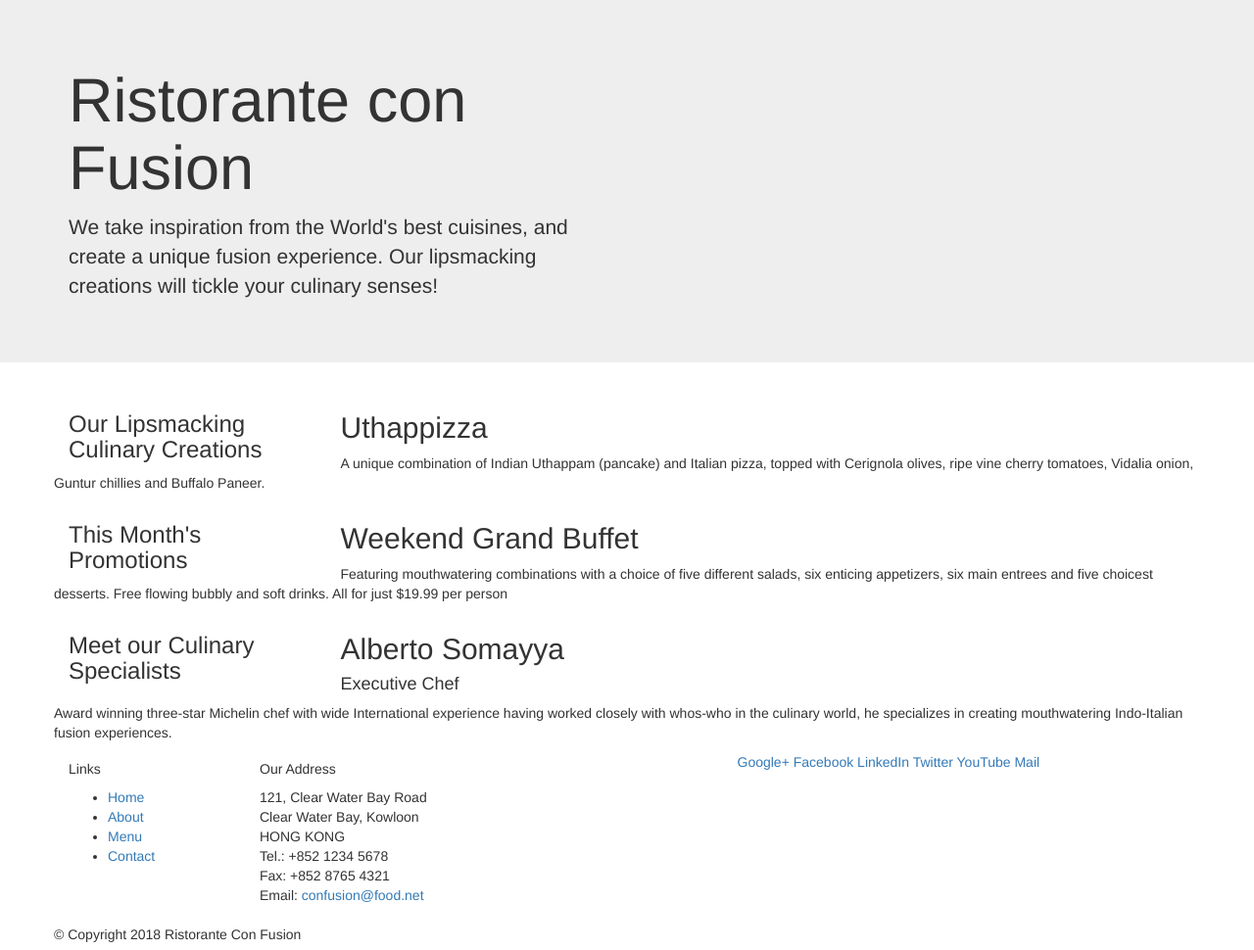
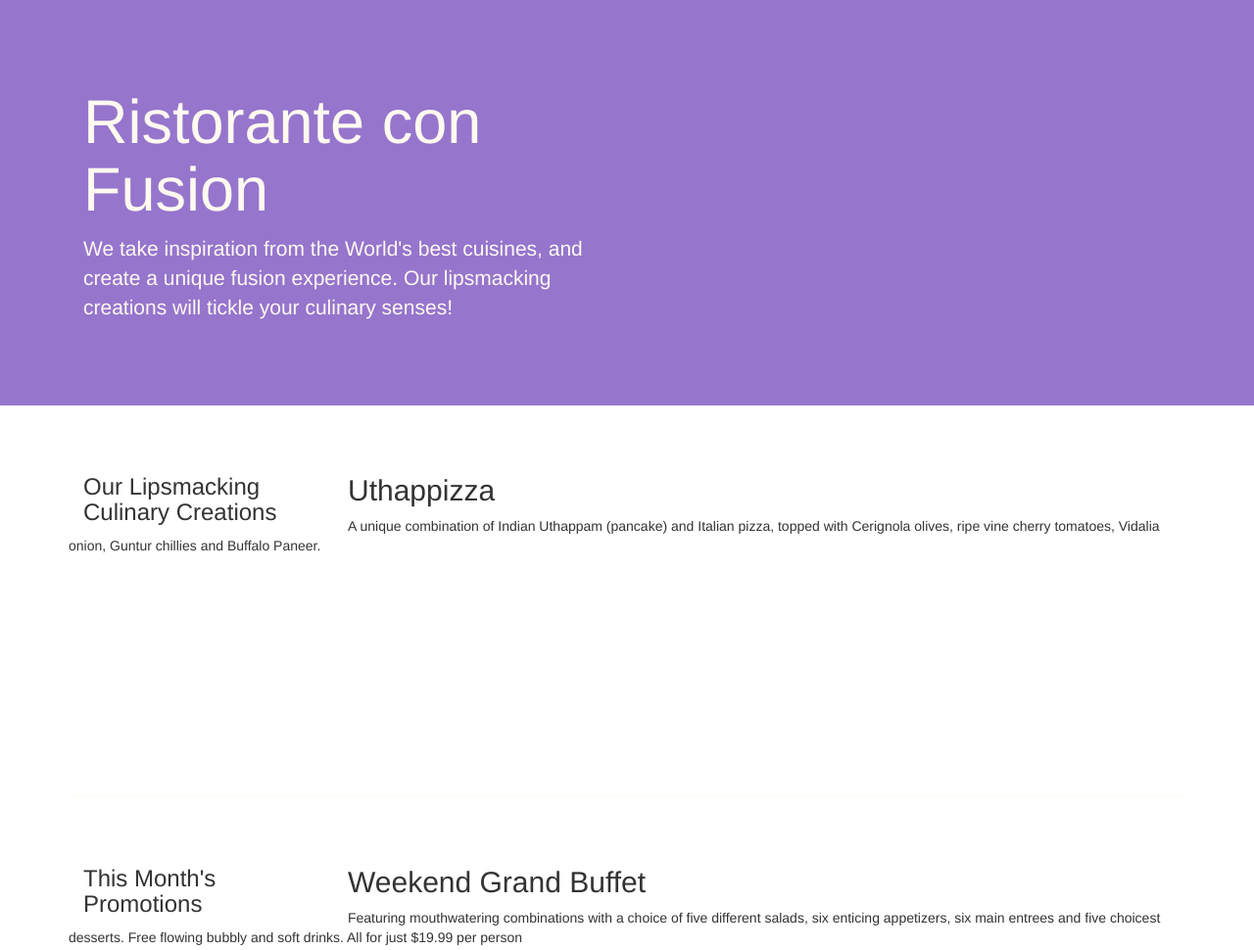
Before and after one commit to p-lizarazo/bootstrap-learning, a plain HTML site: page index.html in a window 1280 px wide. Shown: the top 970 px of the page at 98% size. Drawn offline with nearby package versions, Linux system fonts and the light colour scheme.

Commit message:
bootsgrid grid part two

```diff
--- /dev/null
+++ b/css/styles.css
@@ -0,0 +1,31 @@
+.row-header {
+    margin: 0px auto;
+    padding: 0px auto;
+}
+
+.row-content {
+    margin: 0px auto;
+    padding: 50px 0px 50px 0px;
+    border-bottom: 1px ridge;
+    border-color: floralwhite;
+    min-height: 400px;
+}
+
+.footer {
+    background-color: #D1C4E9;
+    margin: 0px auto;
+    padding: 20px 0px 20px 0px;
+}
+
+.jumbotron {
+    padding: 70px 30px 70px 30px;
+    margin: 0px auto;
+    background: #9675CD;
+    color: floralwhite;
+}
+
+.address{
+    font-size: 80%;
+    margin: 0px;
+    color: #0f0f0f;
+}
--- a/index.html
+++ b/index.html
@@ -9,6 +9,7 @@
 
      <!-- Bootstrap CSS -->
      <link rel="stylesheet" href="node_modules/bootstrap/dist/css/bootstrap.min.css">
+     <link rel="stylesheet" href="css/styles.css">
     <title>Ristorante Con Fusion</title>
 </head>
 
@@ -16,7 +17,7 @@
 
     <header class="jumbotron">
         <div class="container">
-            <div class="row">
+            <div class="row row-header">
                 <div class="col-12 col-sm-6">
                     <h1>Ristorante con Fusion</h1>
                     <p>We take inspiration from the World's best cuisines, and create a unique fusion experience. Our lipsmacking creations will tickle your culinary senses!</p>
@@ -28,7 +29,7 @@
     </header>
 
     <div class="container">
-        <div class="row">
+        <div class="row row-content align-items-center">
             <div class="col-12 col-sm-4 order-sm-last col-md-3">
                 <h3>Our Lipsmacking Culinary Creations</h3>
             </div>
@@ -39,7 +40,7 @@
         </div>
 
 
-        <div class="row">
+        <div class="row row-content align-items-center">
             <div class="col-12 col-sm-4 col-md-3">
                 <h3>This Month's Promotions</h3>
             </div>
@@ -49,7 +50,7 @@
             </div>
         </div>
 
-        <div class="row">
+        <div class="row row-content align-items-center">
             <div class="col-12 col-sm-4 order-sm-last col-md-3">
                 <h3>Meet our Culinary Specialists</h3>
             </div>
@@ -61,12 +62,12 @@
         </div>
     </div>
 
-    <footer>
+    <footer class="footer">
         <div class="container">
             <div class="row">
                 <div class="col-4 offset-1 col-sm-2">
                     <h5>Links</h5>
-                    <ul>
+                    <ul class="list-unstyled">
                         <li><a href="#">Home</a></li>
                         <li><a href="#">About</a></li>
                         <li><a href="#">Menu</a></li>
@@ -84,8 +85,8 @@
 		              Email: <a href="mailto:confusion@food.net">confusion@food.net</a>
 		           </address>
                 </div>
-                <div class="col-12 col-sm-4">
-                    <div>
+                <div class="col-12 col-sm-4 align-self-center">
+                    <div class="text-center">
                         <a href="http://google.com/+">Google+</a>
                         <a href="http://www.facebook.com/profile.php?id=">Facebook</a>
                         <a href="http://www.linkedin.com/in/">LinkedIn</a>
@@ -95,7 +96,7 @@
                     </div>
                 </div>
             </div>
-           <div class="row">
+           <div class="row justify-content-center">
                 <div class="col-auto">
                     <p>© Copyright 2018 Ristorante Con Fusion</p>
                 </div>
```
